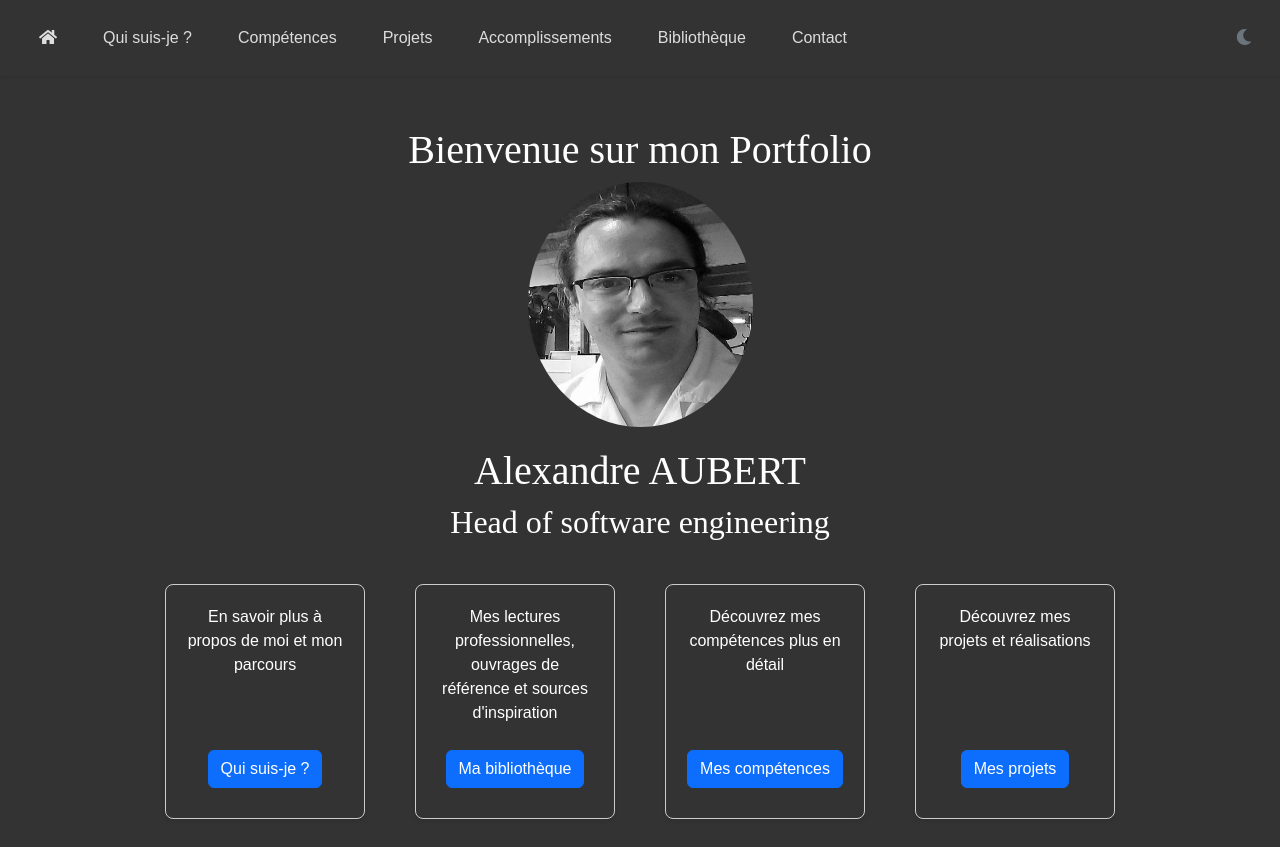
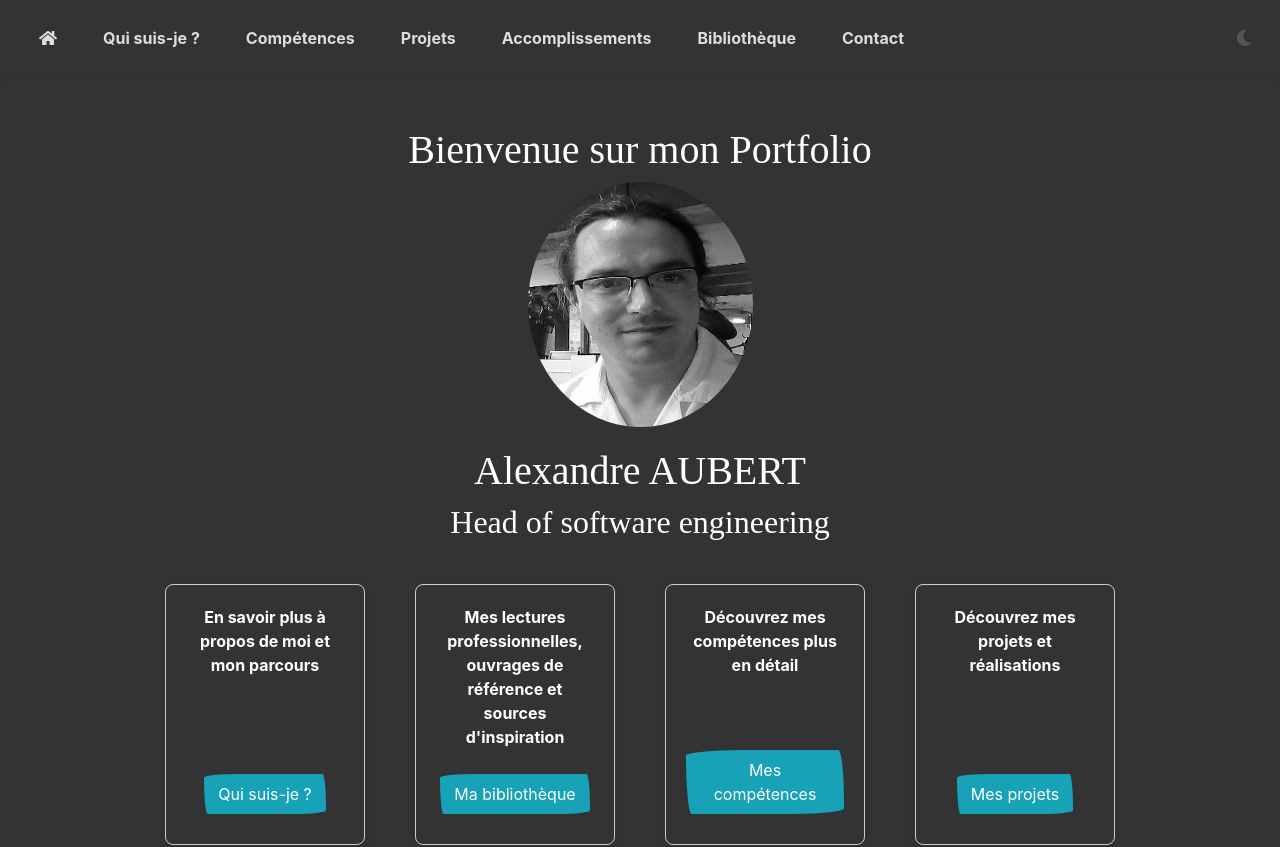
Before and after one commit to aubertaa/portfolio, an Angular app: page / in a window 1280 px wide. Shown: the top 847 px of the page. Built offline with nearby package versions, Linux system fonts and the light colour scheme; a web font is replaced by a local one.

Commit message:
styling (sketch)

```diff
--- a/src/app/components/header/header.component.scss
+++ b/src/app/components/header/header.component.scss
@@ -12,7 +12,6 @@ header.light-theme {
 
 nav a {
     color: #ddd;
-    text-decoration: none;
     padding: 10px 15px;
     transition: color 0.3s, background-color 0.3s;
 }
--- a/src/app/pages/home/home.component.html
+++ b/src/app/pages/home/home.component.html
@@ -12,7 +12,7 @@
       </div>
       <!-- Button container aligned to the bottom -->
       <div class="button-container">
-        <a class="btn btn-primary" [routerLink]="section.link">{{ section.title }}</a>
+        <a class="btn btn-info" [routerLink]="section.link">{{ section.title }}</a>
       </div>
     </div>
   </div>
--- a/src/styles.scss
+++ b/src/styles.scss
@@ -1,9 +1,8 @@
 /* You can add global styles to this file, and also import other style files */
 
 /* Importing Bootstrap SCSS file. */
-@import 'bootstrap/scss/bootstrap';
 @import "https://bootswatch.com/5/sketchy/bootstrap.min.css";
-
+//@import 'bootstrap/scss/bootstrap';
 
 .profile-pic {
     width: 225px;
@@ -37,7 +36,6 @@
 }
 
 body {
-    font-family: Arial, sans-serif;
     margin: 0;
     padding: 0;
     background-color: #333;
```
